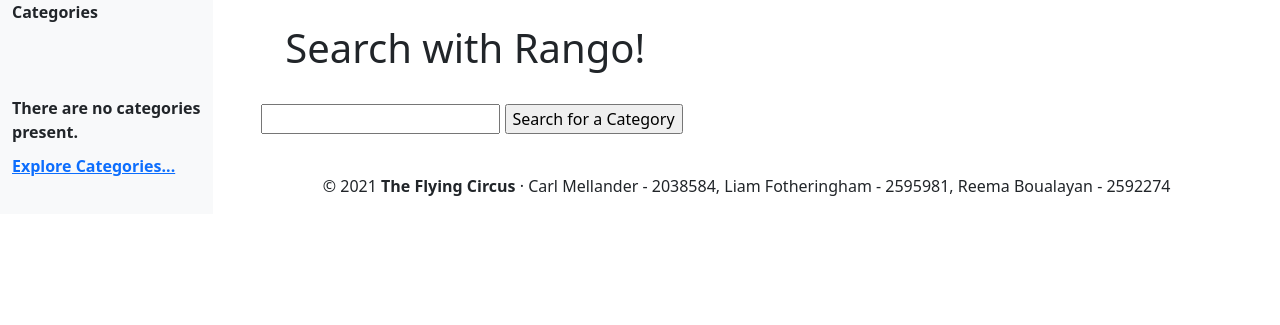
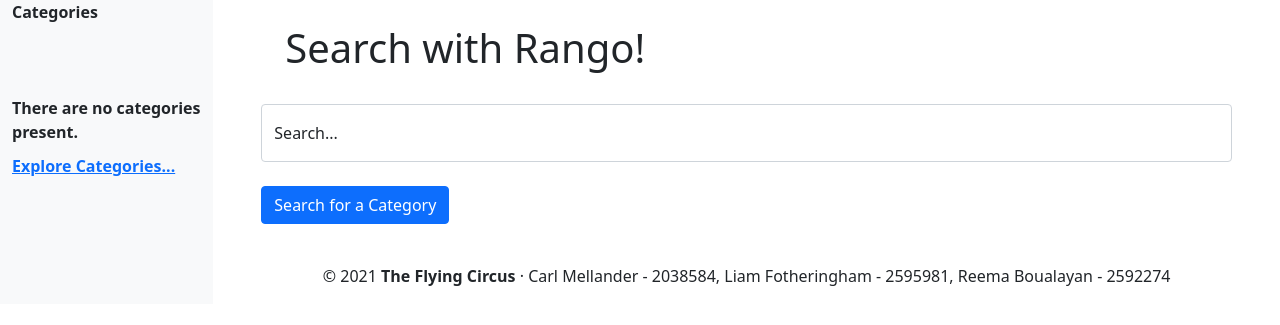
Before and after one commit to liamfotheringham/internet_technology_group_project, a Django app: page /rango/search/ in a window 1280 px wide. Shown: the part 62-387 px from the top of the page. Run offline with Django 3.2, Linux system fonts and the light colour scheme; data that the repository does not hold is empty.

Commit message:
Search page bootstrapped

```diff
--- a/templates/rango/search.html
+++ b/templates/rango/search.html
@@ -15,8 +15,11 @@ Search
     <div class="row">
         <form action="{% url 'rango:search' %}" method="GET">
             {% csrf_token %}
-            <input type="text" name="name">
-            <input type="submit" name="submit" value="Search for a Category">
+            <div class="form-floating">
+                <input type="text" class="form-control" name="name" placeholder="Search">
+                <label for="floatingInput">Search...</label><br />
+                <input class="btn btn-primary centre" type="submit" name="submit" value="Search for a Category">
+            </div>
         </form>
         {% if results %}
                 <h3><strong>Results</strong></h3>
```
